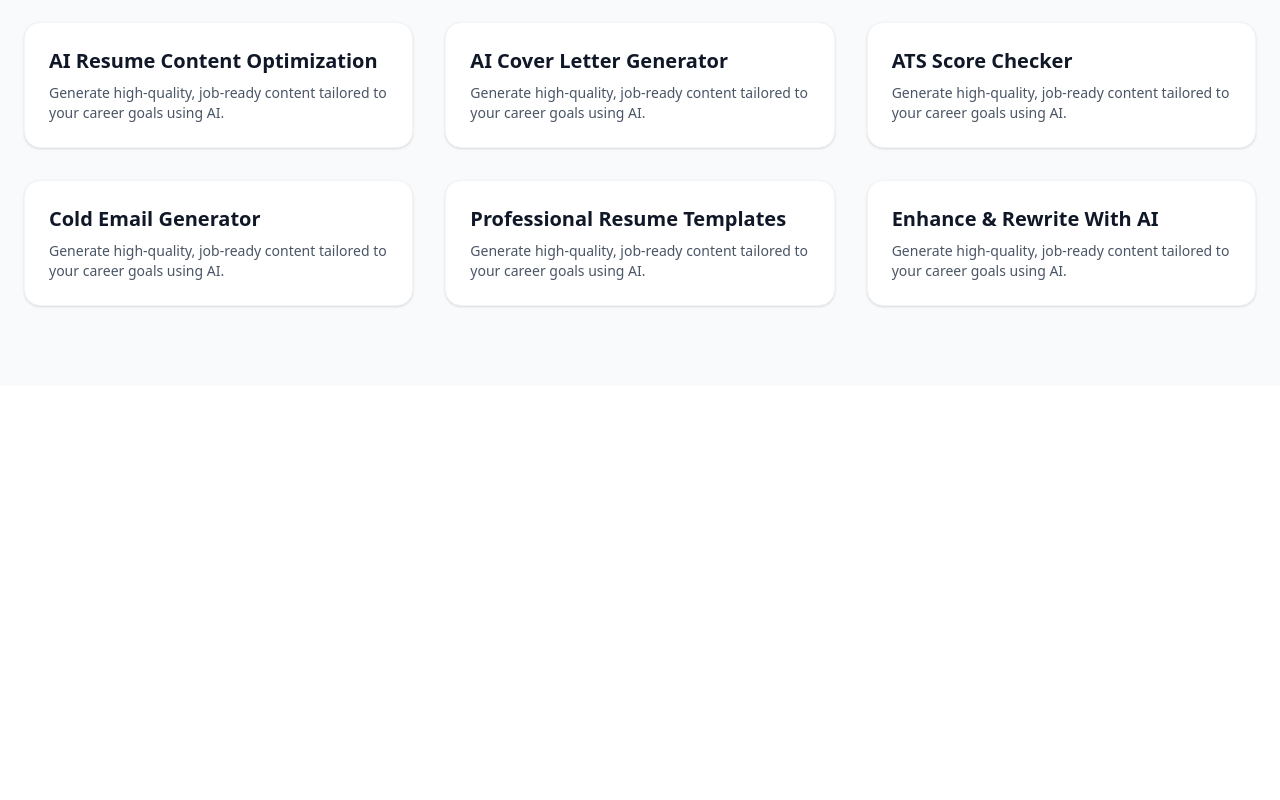
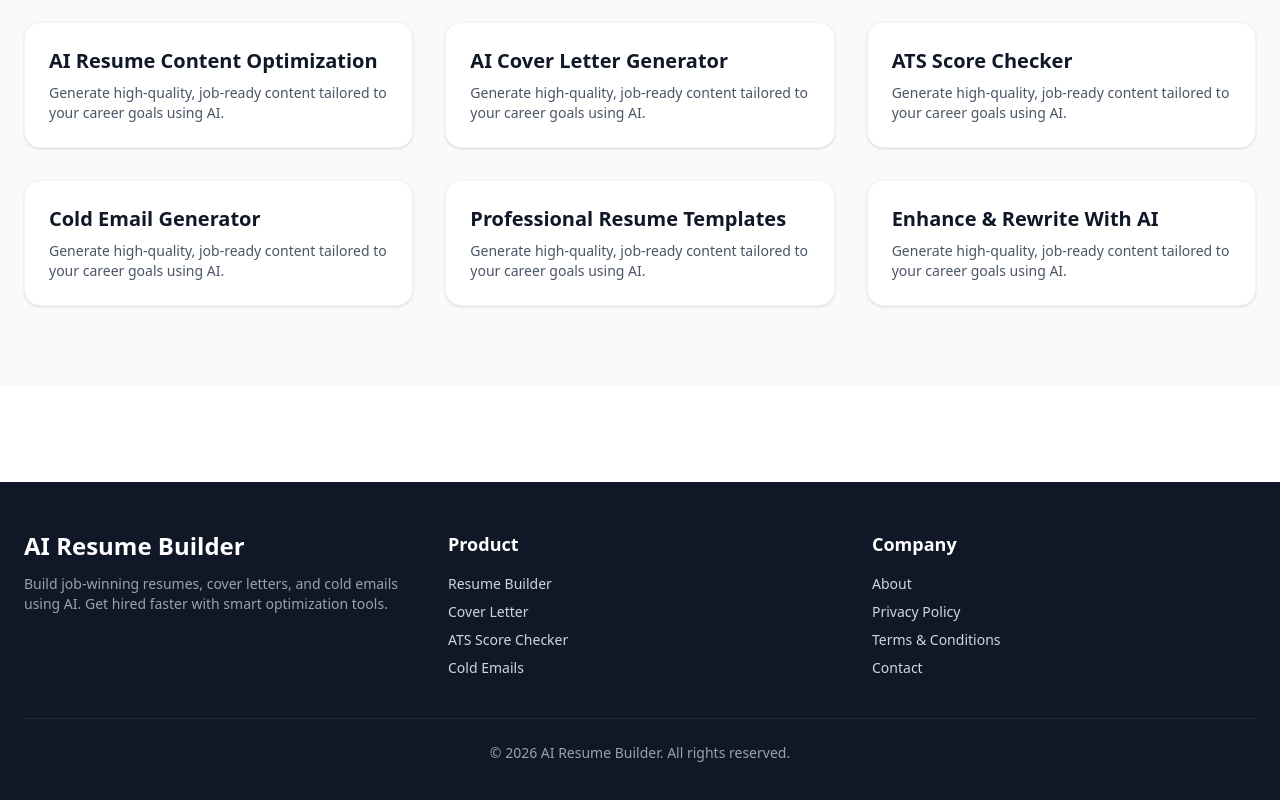
Before and after one commit to allemkarthik/Ai_Resume_Builder, a React (Vite) app: page /#/ in a window 1280 px wide. Shown: the part 1058-1858 px from the top of the page. Before the commit the page ends 1444 px from the top, so only its background shows below. Built offline with nearby package versions, Linux system fonts and the light colour scheme.

Commit message:
Footer page

```diff
--- a/src/App.tsx
+++ b/src/App.tsx
@@ -5,6 +5,7 @@ import CoverLetter from "./pages/CoverLetter";
 import Resume from "./pages/Resume";
 import Ats from "./pages/Ats";
 import ColdMail from "./pages/ColdMail";
+import Footer from "./Components/Footer";
 
 const appRouter = createHashRouter([
   {
@@ -15,6 +16,7 @@ const appRouter = createHashRouter([
         <main className="pt-16">
           <Home />
         </main>
+        <Footer/>
       </>
     ),
   },
--- /dev/null
+++ b/src/Components/Footer.tsx
@@ -0,0 +1,61 @@
+import React from "react";
+import { Link } from "react-router-dom";
+
+const Footer = () => {
+  return (
+    <footer className="bg-gray-900 text-gray-300 mt-24">
+      <div className="max-w-7xl mx-auto px-6 py-12">
+
+        {/* Top Section */}
+        <div className="grid gap-10 md:grid-cols-3">
+
+          {/* Brand */}
+          <div>
+            <h2 className="text-2xl font-bold text-white">
+              AI Resume Builder
+            </h2>
+            <p className="text-sm text-gray-400 mt-3 max-w-sm">
+              Build job-winning resumes, cover letters, and cold emails using AI.
+              Get hired faster with smart optimization tools.
+            </p>
+          </div>
+
+          {/* Product Links */}
+          <div>
+            <h3 className="text-lg font-semibold text-white mb-4">
+              Product
+            </h3>
+            <ul className="space-y-2 text-sm">
+              <li><Link to="/resume" className="hover:text-white">Resume Builder</Link></li>
+              <li><Link to="/coverletter" className="hover:text-white">Cover Letter</Link></li>
+              <li><Link to="/ats" className="hover:text-white">ATS Score Checker</Link></li>
+              <li><Link to="/coldmail" className="hover:text-white">Cold Emails</Link></li>
+            </ul>
+          </div>
+
+          {/* Company */}
+          <div>
+            <h3 className="text-lg font-semibold text-white mb-4">
+              Company
+            </h3>
+            <ul className="space-y-2 text-sm">
+              <li><a href="#" className="hover:text-white">About</a></li>
+              <li><a href="#" className="hover:text-white">Privacy Policy</a></li>
+              <li><a href="#" className="hover:text-white">Terms & Conditions</a></li>
+              <li><a href="#" className="hover:text-white">Contact</a></li>
+            </ul>
+          </div>
+
+        </div>
+
+        {/* Divider */}
+        <div className="border-t border-gray-800 mt-10 pt-6 text-center text-sm text-gray-400">
+          © {new Date().getFullYear()} AI Resume Builder. All rights reserved.
+        </div>
+
+      </div>
+    </footer>
+  );
+};
+
+export default Footer;
--- a/src/pages/Home.tsx
+++ b/src/pages/Home.tsx
@@ -2,23 +2,47 @@ import { Link } from "react-router-dom";
 import resumeImage from "../assets/resume_image.png";
 
 const Home = () => {
+  const features = [
+    {
+      title: "AI Resume Content Optimization",
+      path: "/resume",
+    },
+    {
+      title: "AI Cover Letter Generator",
+      path: "/coverletter",
+    },
+    {
+      title: "ATS Score Checker",
+      path: "/ats",
+    },
+    {
+      title: "Cold Email Generator",
+      path: "/coldemail",
+    },
+    {
+      title: "Professional Resume Templates",
+      path: "/templates",
+    },
+    {
+      title: "Enhance & Rewrite With AI",
+      path: "/enhance",
+    },
+  ];
   return (
     <>
       <section className="min-h-screen bg-gray-50 flex items-center">
         <div className="max-w-7xl mx-auto px-6 grid grid-cols-1 md:grid-cols-2 gap-12 items-center">
-
-
           <div className="space-y-6">
             <h1 className="text-4xl md:text-5xl font-bold text-gray-900 leading-tight">
               Job-Winning Resume & Cover Letter Generator
             </h1>
 
             <p className="text-gray-600 text-lg">
-            Get hired <span className="font-semibold text-gray-900">2× faster</span>.
-            Use AI-powered templates and step-by-step recommendations to create
-            a new resume or optimize your existing one.
+              Get hired{" "}
+              <span className="font-semibold text-gray-900">2× faster</span>.
+              Use AI-powered templates and step-by-step recommendations to
+              create a new resume or optimize your existing one.
             </p>
-
 
             <div className="flex flex-col sm:flex-row gap-4">
               <button className="bg-black text-white px-6 py-3 rounded-md font-semibold hover:bg-gray-800 transition">
@@ -30,15 +54,14 @@ const Home = () => {
               </button>
             </div>
 
-
             <div className="flex items-center gap-2 text-sm text-gray-500">
               <span className="text-yellow-500 text-lg">★★★★★</span>
               <span>
-              Excellent <strong className="text-gray-800">4.5</strong> out of 5
+                Excellent <strong className="text-gray-800">4.5</strong> out of
+                5
               </span>
             </div>
           </div>
-
 
           <div className="flex justify-center">
             <img
@@ -47,55 +70,44 @@ const Home = () => {
               className="w-[75%] max-w-md object-contain"
             />
           </div>
-
         </div>
-
       </section>
-
-
 
       {/* features section */}
       <section className="bg-gray-50 py-20">
         <div className="max-w-7xl mx-auto px-6">
-
           {/* Section Heading */}
           <div className="text-center mb-14">
             <h1 className="text-4xl font-bold text-gray-900">
               Features to Optimize Your Job Search
             </h1>
             <p className="text-gray-600 mt-4 max-w-2xl mx-auto">
-        Powerful AI tools designed to help you land interviews faster and smarter.
+              Powerful AI tools designed to help you land interviews faster and
+              smarter.
             </p>
           </div>
 
           {/* Features Grid */}
           <div className="grid gap-8 sm:grid-cols-2 lg:grid-cols-3">
-
-      {[
-        "AI Resume Content Optimization",
-        "AI Cover Letter Generator",
-        "ATS Score Checker",
-        "Cold Email Generator",
-        "Professional Resume Templates",
-        "Enhance & Rewrite With AI",
-      ].map((feature, index) => (
-        <div
+            {features.map((feature, index) => (
+              <Link
                 key={index}
-          className="bg-white rounded-2xl p-6 shadow-sm hover:shadow-xl transition duration-300 border border-gray-100"
+                to={feature.path}
+                className="group bg-white rounded-2xl p-6 shadow-sm border border-gray-100
+                     hover:shadow-xl hover:-translate-y-1 transition duration-300"
               >
-          <h2 className="text-xl font-semibold text-gray-900 mb-2">
-            {feature}
+                <h2 className="text-xl font-semibold text-gray-900 mb-2 group-hover:text-black">
+                  {feature.title}
                 </h2>
                 <p className="text-gray-600 text-sm">
-            Generate high-quality, job-ready content tailored to your career goals using AI.
+                  Generate high-quality, job-ready content tailored to your
+                  career goals using AI.
                 </p>
-        </div>
+              </Link>
             ))}
-
           </div>
         </div>
       </section>
-
     </>
   );
 };
```
Lines whose indentation alone changed are shown as unchanged.
